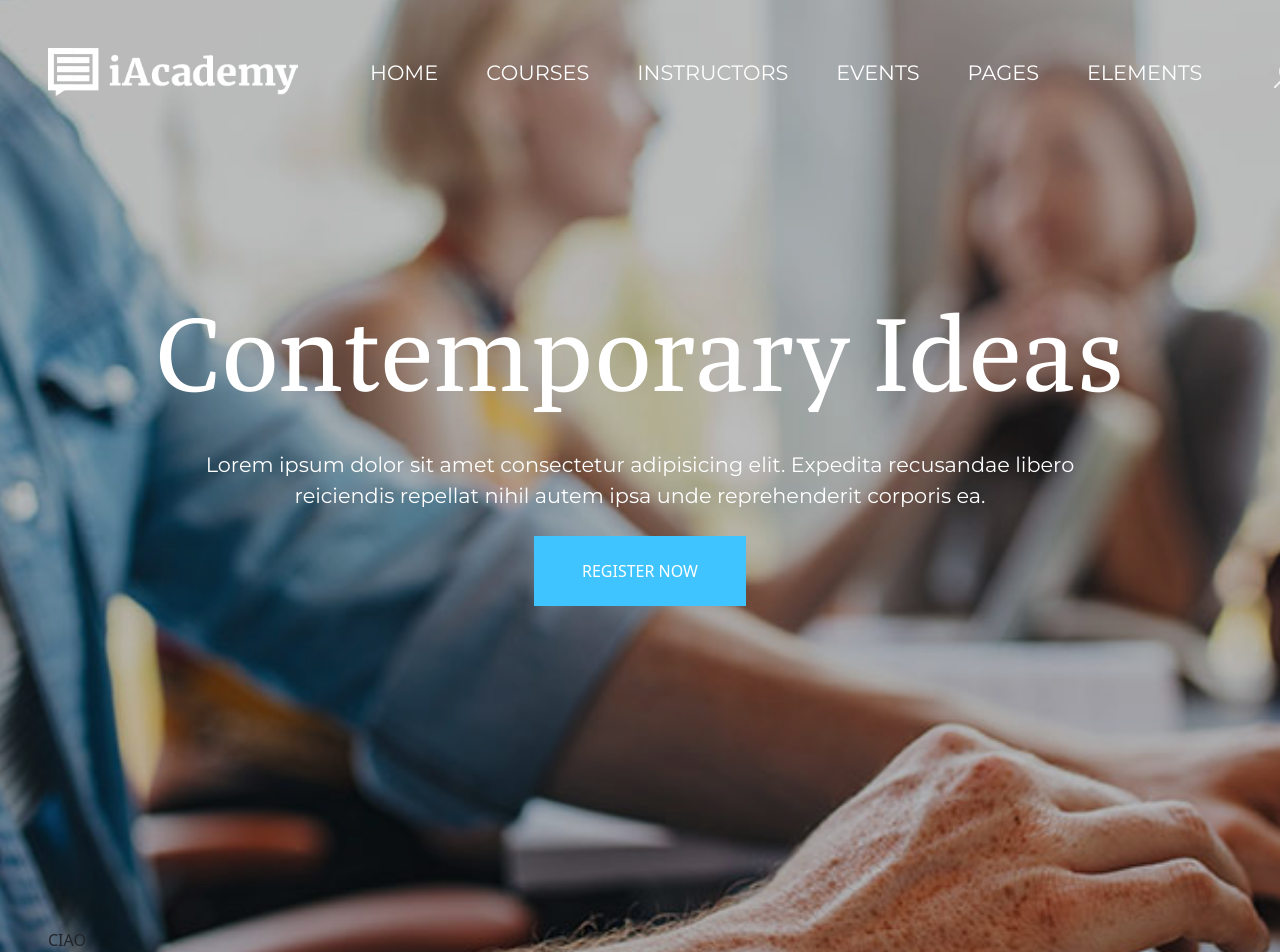
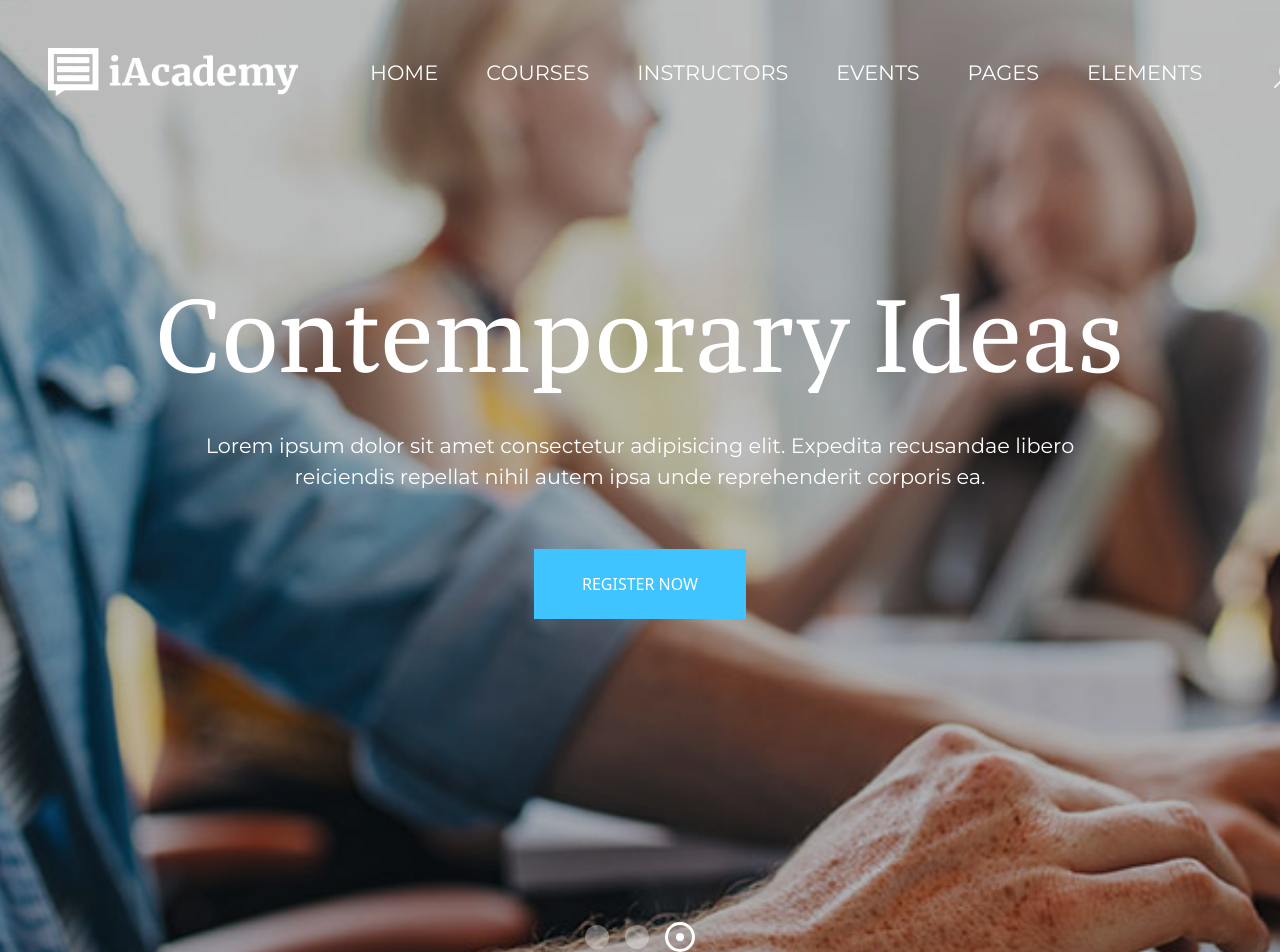
Before and after one commit to lucafranzoi98/proj-html-vuejs, a Vue app: page / in a window 1280 px wide. Shown: the top 952 px of the page. Built offline with nearby package versions, Linux system fonts and the light colour scheme.

Commit message:
add slider buttons

```diff
--- a/src/assets/scss/app.scss
+++ b/src/assets/scss/app.scss
@@ -52,6 +52,7 @@ header{
       p{
          font-family: Montserrat;
          font-size: 1.3rem;
+         margin-bottom: 5rem;
       }
 
       a{
@@ -61,7 +62,34 @@ header{
          text-decoration: none;
          text-transform: uppercase;
          font-weight: 500;
+
       }
+   }
+
+   .circle{
+      width: 1.5rem;
+      height: 1.5rem;
+      background-color: rgba($color: #ffffff, $alpha: 0.33);
+      border-radius: 50%;
+   }
+
+   .active{
+      background-color: rgba($color: #ffffff, $alpha: 1);
+      background-clip: content-box;
+      padding: 0.75rem;
+      border: 3px solid white;
+      position: relative;
+   }
+
+   .active-element{
+      position: absolute;
+      width: 0.5rem;
+      height: 0.5rem;
+      background-color: white;
+      border-radius: 50%;
+      top: 50%;
+      left: 50%;
+      transform: translate(-50%, -50%);
    }
 
 
--- a/src/components/AppHeader.vue
+++ b/src/components/AppHeader.vue
@@ -21,7 +21,11 @@ export default{
 
          <AppJumbotron></AppJumbotron>
 
-         <div>CIAO</div>
+         <div class="d-flex justify-content-center align-items-center">
+            <a href="#" class="circle"></a>
+            <a href="#" class="circle mx-3"></a>
+            <a href="#" class="circle active"><div class="active-element"></div></a>
+         </div>
       </div>
 
    </header>
--- a/src/components/AppJumbotron.vue
+++ b/src/components/AppJumbotron.vue
@@ -9,7 +9,7 @@ export default{
 
    <div class="text-center text-white container jumbo">
       <h1 class="mb-4">Contemporary Ideas</h1>
-      <p class="px-5 mx-5 mb-5">Lorem ipsum dolor sit amet consectetur adipisicing elit. Expedita recusandae libero reiciendis repellat nihil autem ipsa unde reprehenderit corporis ea.</p>
+      <p class="px-5 mx-5">Lorem ipsum dolor sit amet consectetur adipisicing elit. Expedita recusandae libero reiciendis repellat nihil autem ipsa unde reprehenderit corporis ea.</p>
       <a href="#" class="text-uppercase">Register now</a>
    </div>
 
```
